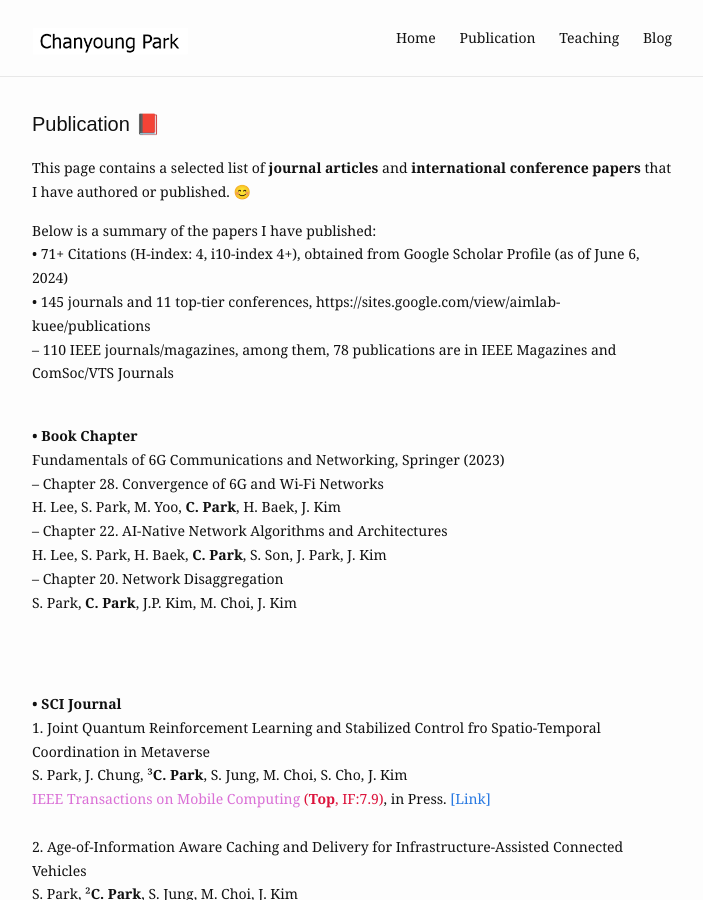
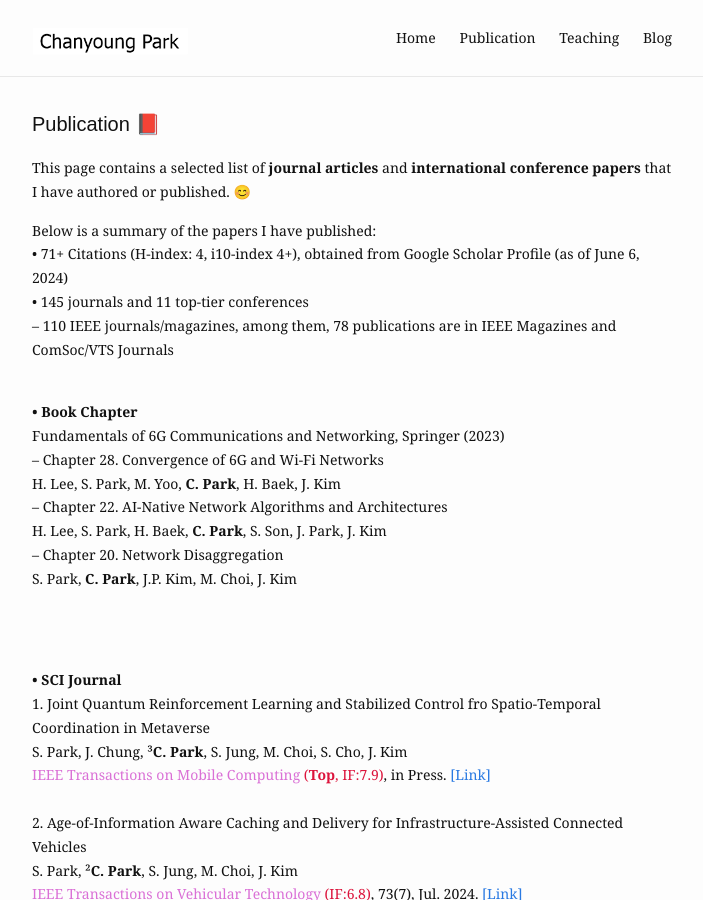
Before and after one commit to cosdeneb/cosdeneb.github.io, a Jekyll site: the page built from publication.md, in a window 1280 px wide and 900 px high. Shown: the whole window, without its empty margins (288-991 px from the left). Built offline with Jekyll 4.4.1, drawn with Linux system fonts in a browser that asks for light colours; some of the changed lines change nothing that is shown.

Commit message:
Update publication.md

```diff
--- a/publication.md
+++ b/publication.md
@@ -9,7 +9,7 @@ This page contains a selected list of <b>journal articles</b> and <b>internation
 
 Below is a summary of the papers I have published: <br/>
 • 71+ Citations (H-index: 4, i10-index 4+), obtained from Google Scholar Profile (as of June 6, 2024) <br/>
-• 145 journals and 11 top-tier conferences, https://sites.google.com/view/aimlab-kuee/publications <br/>
+• 145 journals and 11 top-tier conferences <br/>
 – 110 IEEE journals/magazines, among them, 78 publications are in IEEE Magazines and ComSoc/VTS Journals
 <br/> <br/>
 
```
